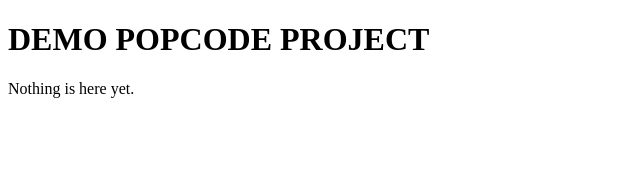
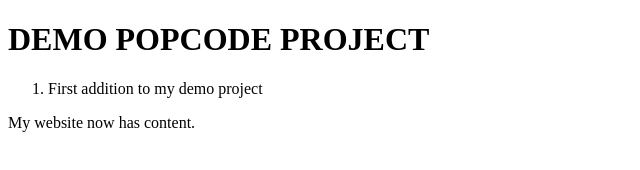
Before and after one commit to juliagarbuz/Demo-Popcode-Project, a plain HTML site: page index.html in a window 1280 px wide. Shown: the whole page, without its empty margins (0-640 px from the left). Drawn offline with Linux system fonts and the light colour scheme.

Commit message:
Created using Popcode: https://popcode.org

```diff
--- a/index.html
+++ b/index.html
@@ -5,6 +5,9 @@
     </head>
     <body>
         <h1>DEMO POPCODE PROJECT</h1>
-        <p>Nothing is here yet.</p>
+        <ol>
+            <li>First addition to my demo project</li>
+        </ol>
+        <p>My website now has content.</p>
     </body>
 </html>
```
